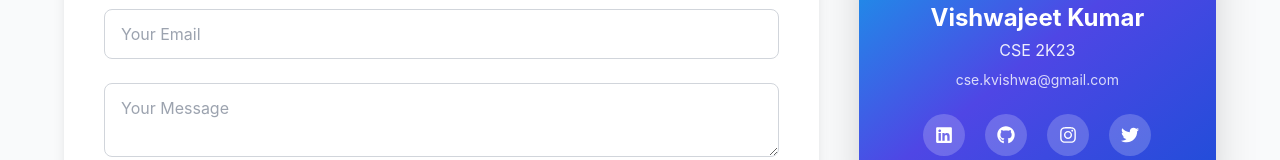
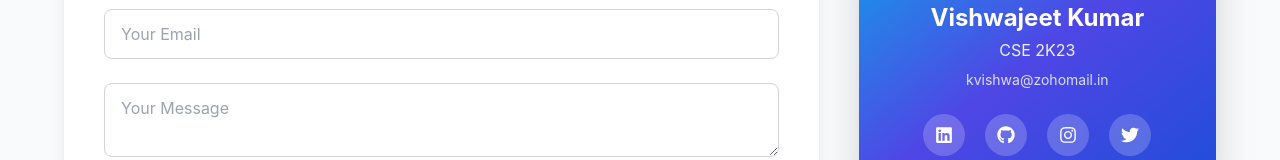
Before and after one commit to kvishwa-dev/startup-cell-lnjpit, a React (Vite) app: page /contact in a window 1280 px wide. Shown: the part 962-1122 px from the top of the page. Built offline with nearby package versions, Linux system fonts and the light colour scheme; the HTML template or start-up script is replaced by a standard one.

Commit message:
contact update

```diff
--- a/src/pages/Contact.tsx
+++ b/src/pages/Contact.tsx
@@ -113,7 +113,7 @@ const Contact = () => {
             </p>
 
             <p className="mt-2 text-sm opacity-80 mb-6">
-              cse.kvishwa@gmail.com
+              kvishwa@zohomail.in
             </p>
 
             {/* Developer Social Media */}
```
